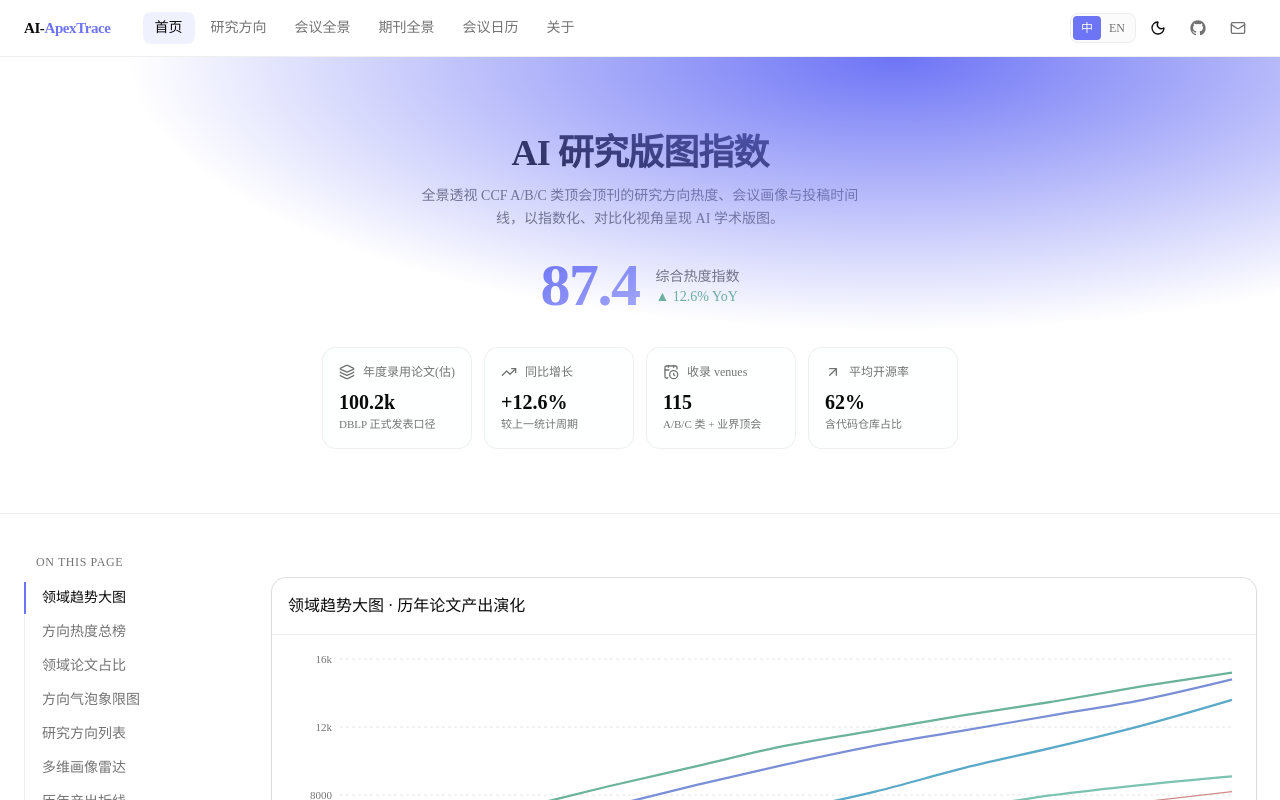
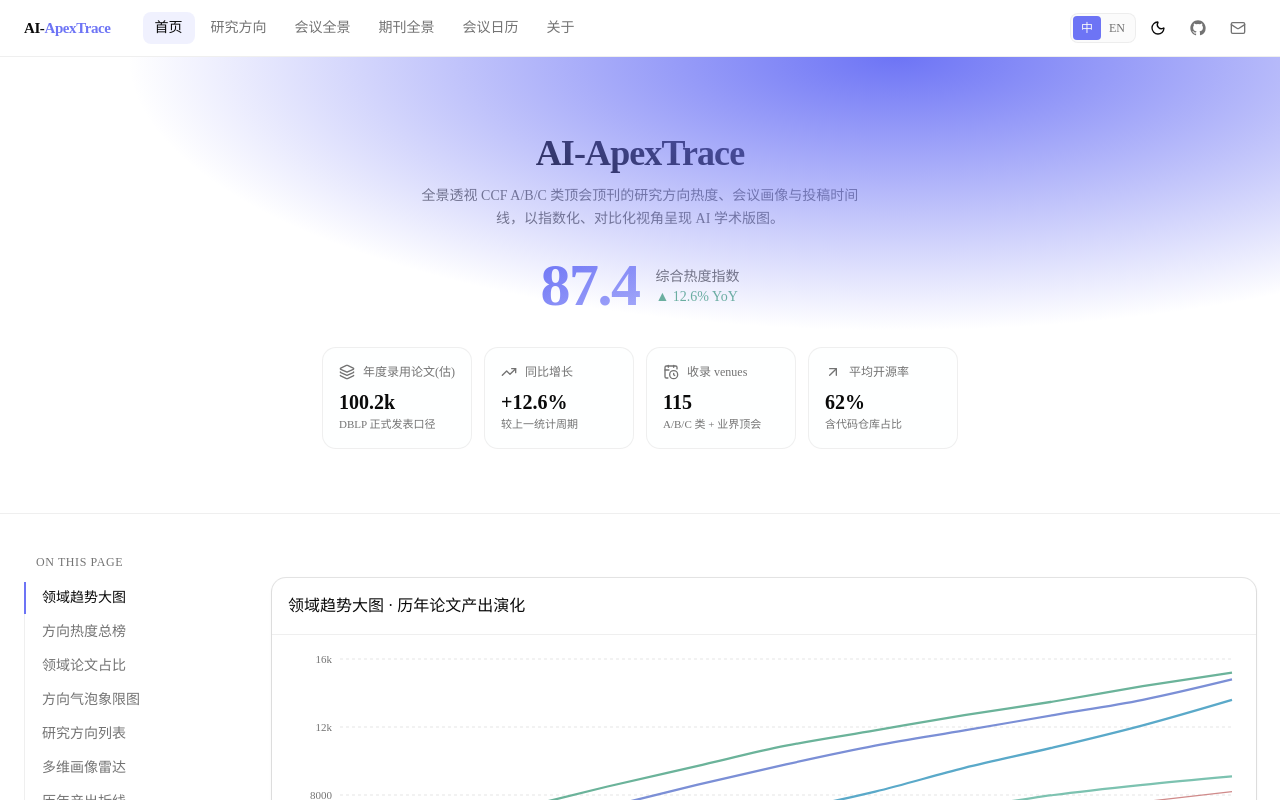
Before and after one commit to SaltGardenia/AI-ApexTrace, a Next.js app: page / in a window 1280 px wide. Shown: the top 800 px of the page. Built offline with nearby package versions, Linux system fonts and the light colour scheme.

Commit message:
refactor: rename project to repo name AI-ApexTrace (drop self-coined 'AI 研究版图指数'), no zh/en toggle

```diff
--- a/src/app/layout.tsx
+++ b/src/app/layout.tsx
@@ -18,7 +18,7 @@
 
 export const metadata: Metadata = {
   title: {
-    default: "AI-ApexTrace · AI 研究版图指数",
+    default: "AI-ApexTrace",
     template: "%s · AI-ApexTrace",
   },
   description:
--- a/src/lib/i18n/translations.ts
+++ b/src/lib/i18n/translations.ts
@@ -19,7 +19,7 @@
   toggle_lang: { zh: "语言", en: "Language" },
 
   // ---------- home / hero ----------
-  hero_title: { zh: "AI 研究版图指数", en: "AI Research Landscape Index" },
+  hero_title: { zh: "AI-ApexTrace", en: "AI-ApexTrace" },
   home_nav_overview: { zh: "指数概览", en: "Index Overview" },
   home_nav_directions: { zh: "研究方向版图", en: "Research Directions" },
   home_nav_ranking: { zh: "方向热度总榜", en: "Direction Ranking" },
```
Also changed, not shown: 1 other file (tests, documents, lock files or other folders).
